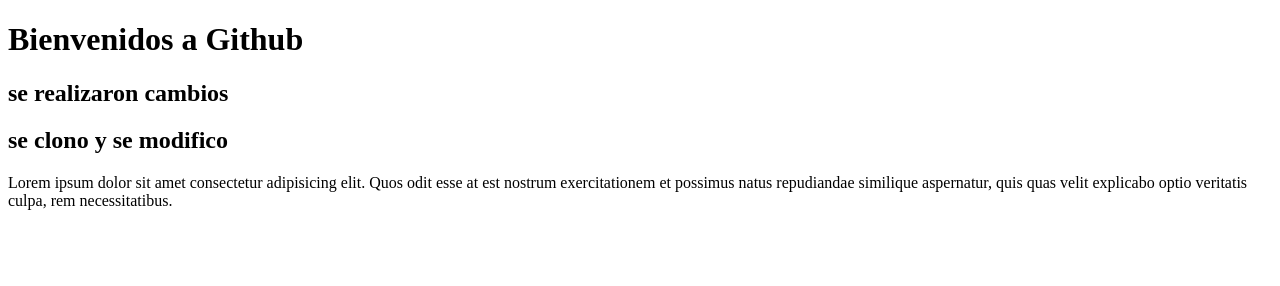
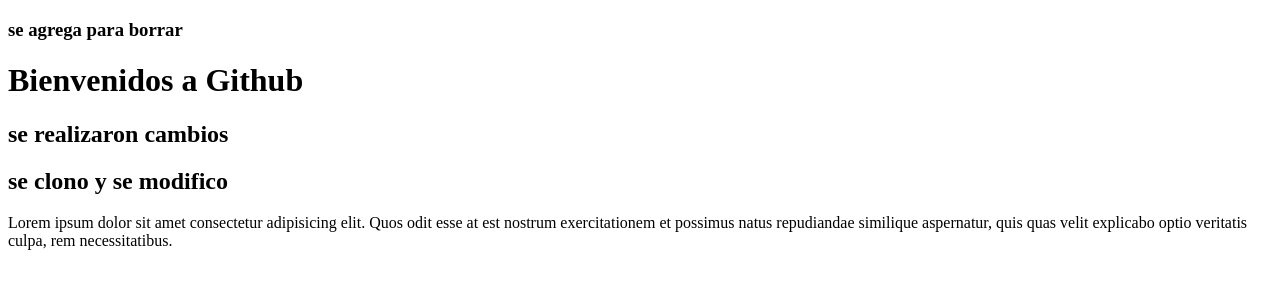
Before and after one commit to ImgDevelo99/prueba, a plain HTML site: page index.html in a window 1280 px wide. Drawn offline with Linux system fonts and the light colour scheme.

Commit message:
para eliminar

```diff
--- a/index.html
+++ b/index.html
@@ -6,6 +6,7 @@
     <title>Document</title>
 </head>
 <body>
+    <h3>se agrega para borrar</h3>
     <h1>Bienvenidos a Github</h1>
     <h2>se realizaron cambios</h2>
  <h2>se clono y se modifico</h2>
```
